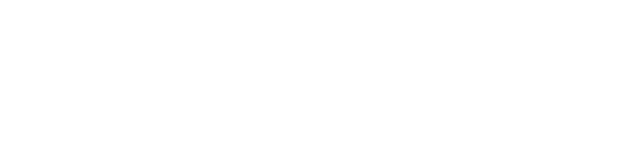
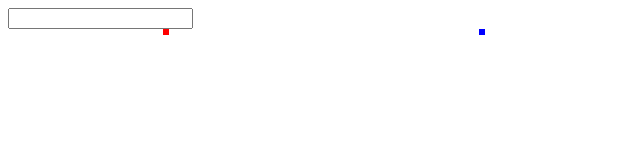
Before and after one commit to MeagMueller/Mirror-Mirror, a plain HTML site: page index.html in a window 1280 px wide. Shown: the whole page, without its empty margins (0-640 px from the left). Drawn offline with Linux system fonts and the light colour scheme.

Commit message:
Finished exercise

```diff
--- a/index.html
+++ b/index.html
@@ -8,6 +8,9 @@
     <title>Document</title>
 </head>
 <body>
+    <div id="display"></div>
+    <div id="container"></div>
+
     <script src="src/scripts/mirror-mirror.js"></script>
 </body>
 </html>
--- a/src/scripts/mirror-mirror.js
+++ b/src/scripts/mirror-mirror.js
@@ -0,0 +1,21 @@
+const display = document.querySelector("#display")
+const mainContainer = document.querySelector("#container")
+
+const messageInput = document.createElement("input")
+messageInput.setAttribute("id", "message")
+display.appendChild(messageInput)
+
+const leftShark = document.createElement("article")
+leftShark.setAttribute("id", "leftShark")
+mainContainer.appendChild(leftShark)
+
+const rightShark = document.createElement("article")
+rightShark.setAttribute("id", "rightShark")
+mainContainer.appendChild(rightShark)
+
+const sharkWrangler = () => {
+    leftShark.innerHTML = event.target.value
+    rightShark.innerHTML = event.target.value
+}
+
+messageInput.addEventListener("keyup", sharkWrangler)
--- a/src/styles/mirror-mirror.css
+++ b/src/styles/mirror-mirror.css
@@ -0,0 +1,13 @@
+#leftShark {
+    border: 3px solid red;
+}
+
+#rightShark {
+    border: 3px dashed blue;
+}
+
+#container{
+    display: flex;
+    justify-content: space-around;
+    margin-right: 50%;
+}
```
